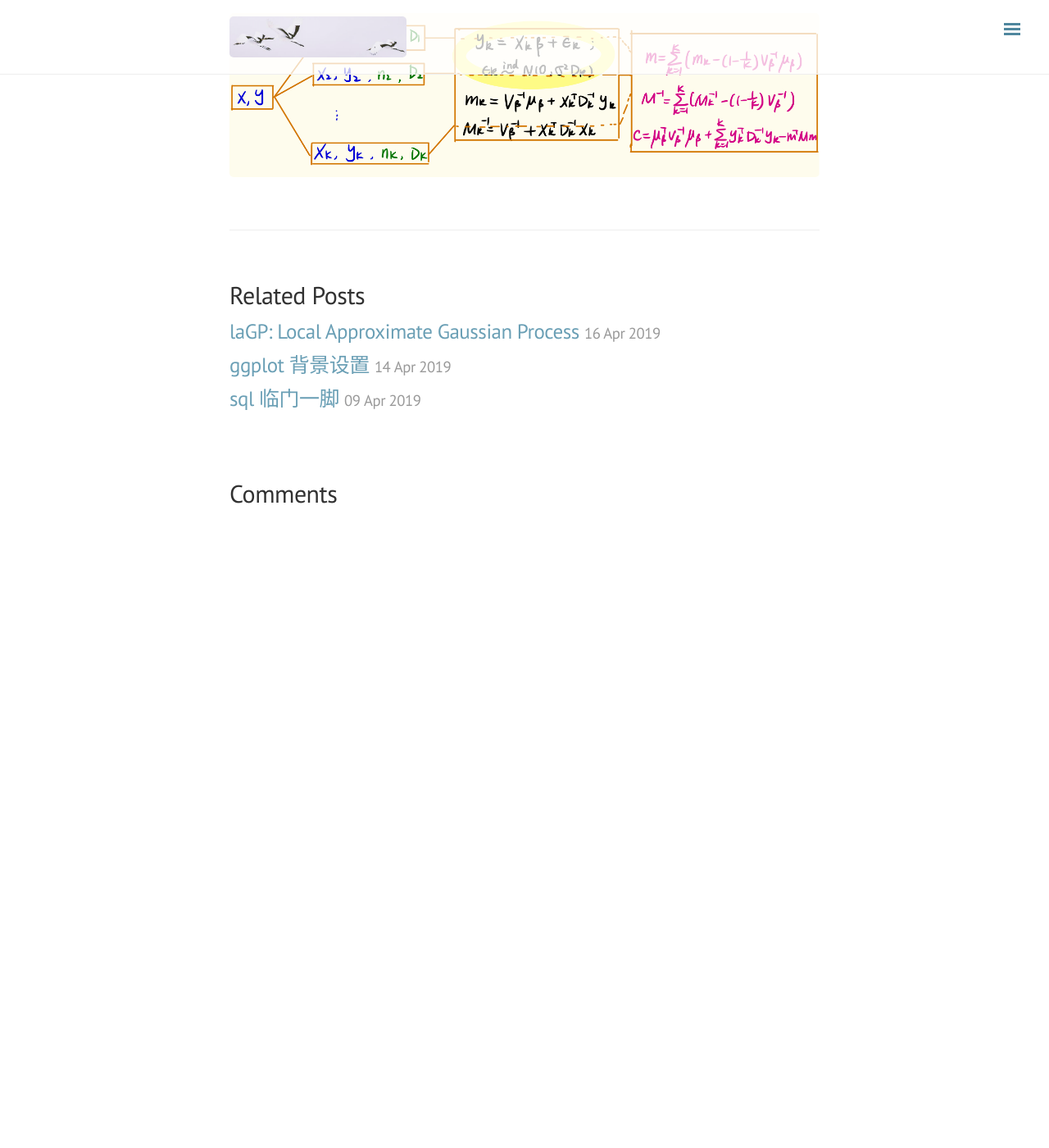
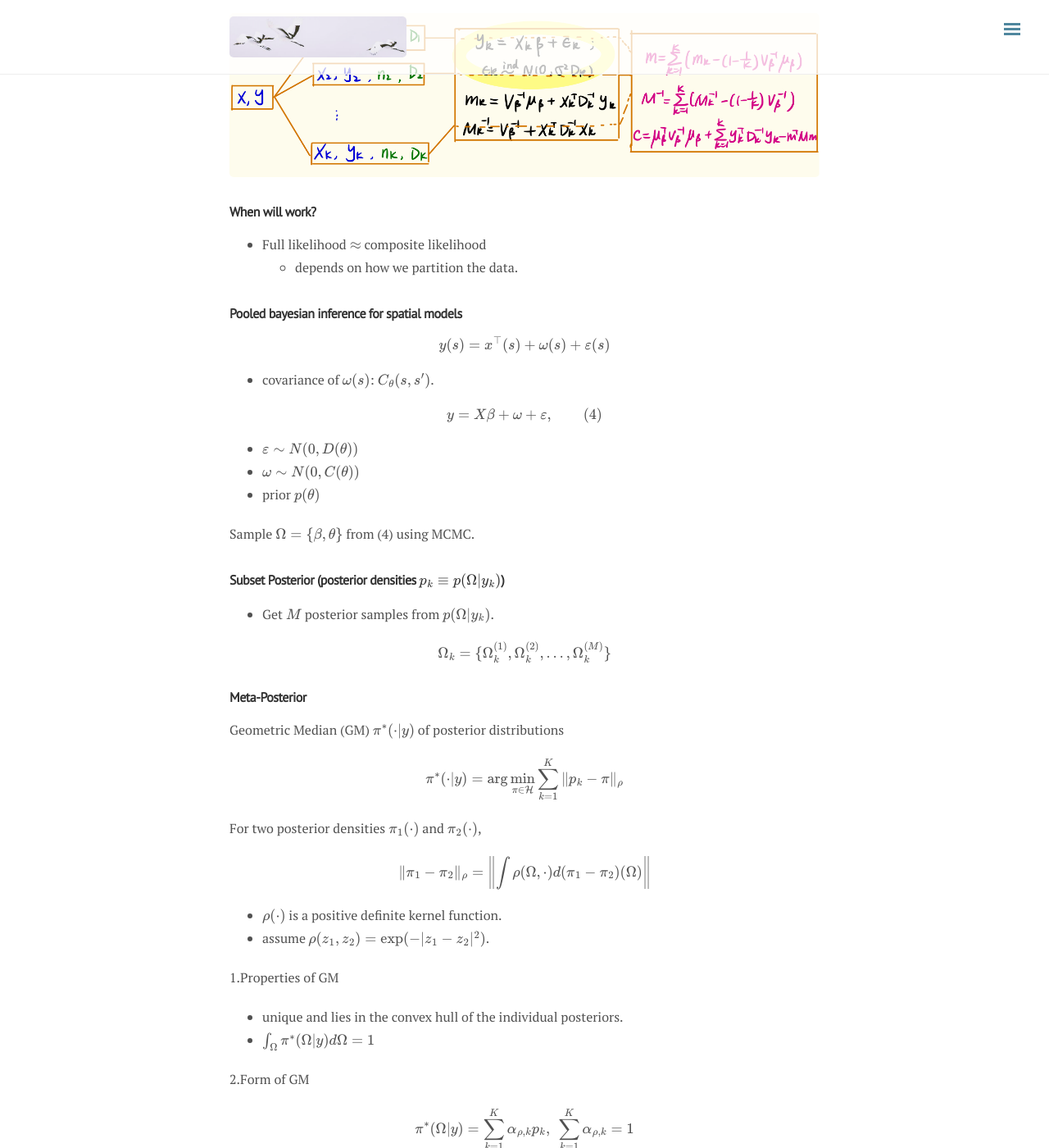
Before and after one commit to ylyy93/my_blog, a Jekyll site: the page built from _posts/spatial/2019-04-15-meta-kriging.md, in a window 1280 px wide and 1400 px high, scrolled down 1349 px. Shown: the whole window at 82% size. Built offline with Jekyll 4.4.1, drawn with Linux system fonts in a browser that asks for light colours; nearby versions of some CDN libraries; formulas are drawn with MathJax 3; comment, search, counter and statistics services are not loaded; before the commit the page ends 1979 px from its top, so only the background shows below that; some of the changed text lies outside the part shown.

Commit message:
rebuilding site Mon Apr 15 22:35:51 MDT 2019

```diff
--- a/_posts/spatial/2019-04-15-meta-kriging.md
+++ b/_posts/spatial/2019-04-15-meta-kriging.md
@@ -54,3 +54,63 @@ where $a^* = a+N/2$, $b^*=b+c/2$, $m=V_\beta^{-1}\mu_\beta + X^{\top} D^{-1}y$,
 
 ### Block-independent composite likelihood
 ![meta_kriging](https://ylyy93.github.io/my_blog/assets/posts/spatial/img/meta_math.jpeg)
+
+###### When will work?
+- Full likelihood $\approx$ composite likelihood
+    * depends on how we partition the data.
+
+#### Pooled bayesian inference for spatial models
+
+$$
+y(s) = x^\top (s) + \omega(s) + \varepsilon(s)
+$$
+
+- covariance of $\omega(s)$: $C_\theta(s,s')$.
+
+$$
+y = X\beta + \omega + \varepsilon, ~~~~~~~~ (4)
+$$
+
+- $\varepsilon \sim N(0,D(\theta))$
+- $\omega \sim N(0,C(\theta))$
+- prior $p(\theta)$
+
+Sample $$\Omega = \{\beta,\theta \}$$ from (4) using MCMC.
+
+###### Subset Posterior (posterior densities $p_k \equiv p(\Omega \| y_k)$)
+
+- Get $M$ posterior samples from $p(\Omega \| y_k)$.
+
+$$
+\Omega_k = \{\Omega_k^{(1)},\Omega_k^{(2)},\ldots,\Omega_k^{(M)}\}
+$$
+
+###### Meta-Posterior
+Geometric Median (GM) $\pi^*(\cdot\|y)$  of posterior distributions
+
+$$
+\pi^*(\cdot|y) = \arg\min_{\pi\in \mathcal{H}}\sum_{k=1}^K\|p_k-\pi\|_{\rho}
+$$
+
+For two posterior densities $\pi_1(\cdot)$ and $\pi_2(\cdot)$,
+
+$$
+\|\pi_1-\pi_2\|_{\rho} = \left\|\int \rho(\Omega,\cdot)d(\pi_1-\pi_2)(\Omega)\right\|
+$$
+
+- $\rho(\cdot)$ is a positive definite kernel function.
+- assume $\rho(z_1,z_2) = \exp(-\|z_1-z_2\|^2)$.
+
+1.Properties of GM
+- unique and lies in the convex hull of the individual posteriors.
+- $\int_{\Omega}\pi^{*}(\Omega\|y)d\Omega =1$
+
+2.Form of GM
+
+$$
+\pi^*(\Omega|y) = \sum_{k=1}^K \alpha_{\rho,k}p_k, ~ \sum_{k=1}^K\alpha_{\rho,k} = 1
+$$
+
+3.Algorithm to compute GM
+- use Weiszfeld's iterative algorithm
+![Weiszfeld](https://ylyy93.github.io/my_blog/assets/posts/spatial/img/weiszfeld.jpeg)
```
Also changed, not shown: assets/posts/spatial/img/weiszfeld.jpeg (added).
